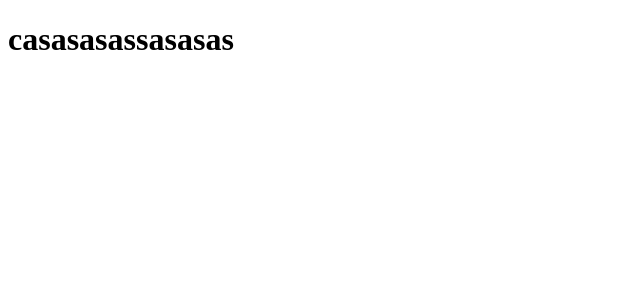
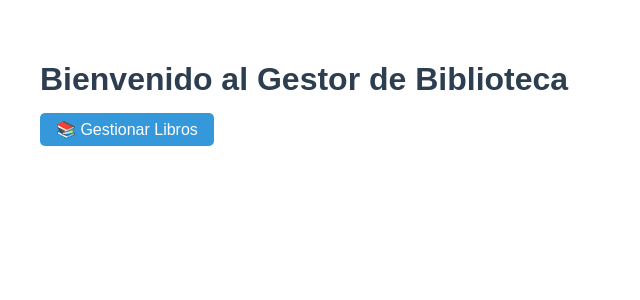
Before and after one commit to SorathDem/Ejercicio_biblioteca, a Django app: page /index/ in a window 1280 px wide. Shown: the top 300 px of the page, without its empty margins (0-640 px from the left). Run offline with Django 5.2, Linux system fonts and the light colour scheme.

Commit message:
sorath_5

```diff
--- a/BiblioAPP/templates/formulario.html
+++ b/BiblioAPP/templates/formulario.html
@@ -11,6 +11,6 @@
         {{ form.as_p }}
         <button type="submit">Guardar</button>
     </form>
-    <a href="{% url return_url %}">Volver a la lista</a>
+    <a href="{% url 'lista_libros' %}">Volver</a>
 </body>
 </html>
--- a/BiblioAPP/templates/index.html
+++ b/BiblioAPP/templates/index.html
@@ -1,11 +1,40 @@
 <!DOCTYPE html>
-<html lang="en">
+<html lang="es">
 <head>
     <meta charset="UTF-8">
-    <meta name="viewport" content="width=device-width, initial-scale=1.0">
-<title>Document</title>
+    <title>Gestor de Biblioteca</title>
+    <style>
+        body {
+            font-family: Arial, sans-serif;
+            padding: 2rem;
+        }
+        h1 {
+            color: #2c3e50;
+        }
+        ul {
+            list-style: none;
+            padding: 0;
+        }
+        li {
+            margin: 1rem 0;
+        }
+        a {
+            text-decoration: none;
+            color: white;
+            background-color: #3498db;
+            padding: 0.5rem 1rem;
+            border-radius: 5px;
+        }
+        a:hover {
+            background-color: #2980b9;
+        }
+    </style>
 </head>
 <body>
-           <h1>casasasassasasas</h1>
+    <h1>Bienvenido al Gestor de Biblioteca</h1>
+    <ul>
+        <li><a href="{% url 'lista_libros' %}">📚 Gestionar Libros</a></li>
+
+    </ul>
 </body>
 </html>
--- a/Biblioteca/urls.py
+++ b/Biblioteca/urls.py
@@ -29,5 +29,6 @@ urlpatterns = [
     path("libros/nuevo/", views.crear_libro, name="crear_libro"),
     path("libros/editar/<int:pk>/", views.editar_libro, name="editar_libro"),
     path("libros/eliminar/<int:pk>/", views.eliminar_libro, name="eliminar_libro"),
+    path('libros/', views.lista_libros, name='lista_libros'),
     # Añadir rutas para autores, usuarios, préstamos...
 ]
```
